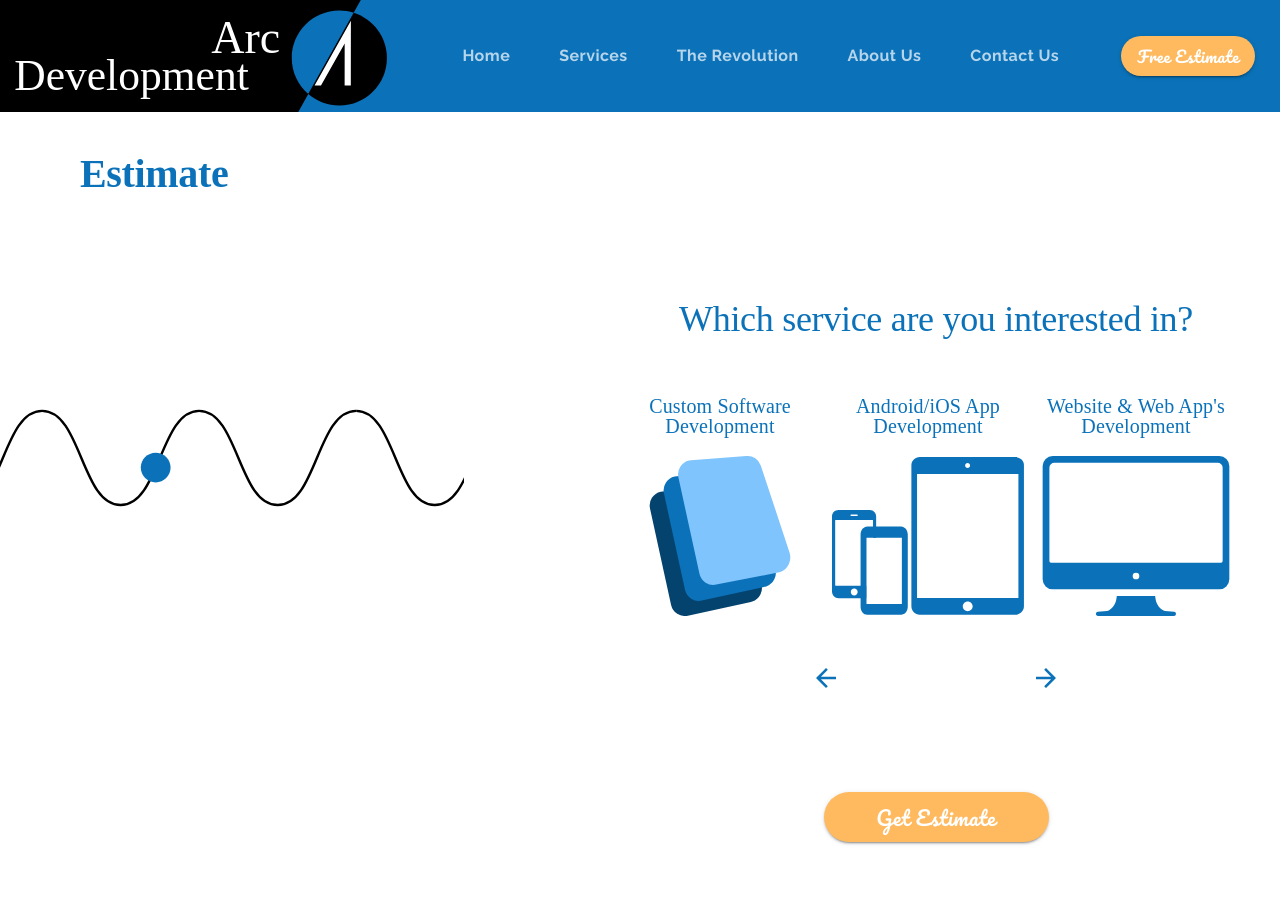
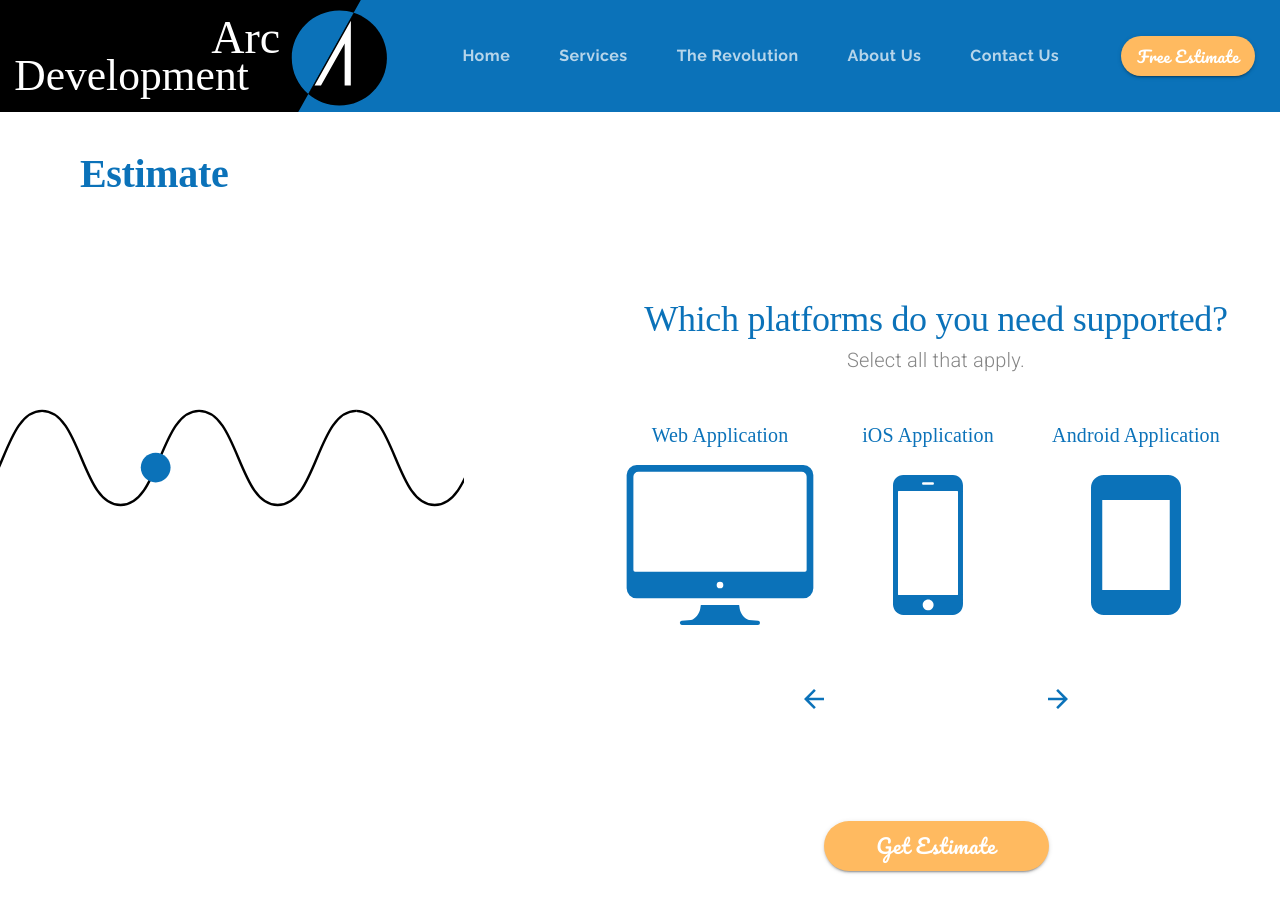
Before and after one commit to arunsinghsnd/NativeCodeLab, a React (Create React App) app: page /estimate in a window 1280 px wide. Shown: the top 912 px of the page. Built offline with nearby package versions, Linux system fonts and the light colour scheme.

Commit message:
impelemented the naviagation

```diff
--- a/src/components/Estimate.js
+++ b/src/components/Estimate.js
@@ -1,10 +1,11 @@
-import React from "react";
+import React, { useState } from "react";
 import {
   Grid,
   makeStyles,
   useTheme,
   Typography,
   useMediaQuery,
+  IconButton,
   Button,
 } from "@material-ui/core";
 import { cloneDeep, CloneDeep } from "lodash";
@@ -93,10 +94,6 @@ const defaultQuestions = [
     ],
   },
 ];
-
-const newQuestions = cloneDeep(defaultQuestions);
-newQuestions[0].options[0].selected = true;
-console.log(defaultQuestions[0].options[0]);
 
 const softwareQuestions = [
   { ...defaultQuestions[0], active: false },
@@ -318,10 +315,12 @@ const websiteQuestions = [
 
 const Estimate = () => {
   const classes = useStyles();
-  const theme = useTheme();
-  const matchesMD = useMediaQuery(theme.breakpoints.down("md"));
-  const matchesSM = useMediaQuery(theme.breakpoints.down("sm"));
-  const matchesXS = useMediaQuery(theme.breakpoints.down("xs"));
+  //const theme = useTheme();
+  // const matchesMD = useMediaQuery(theme.breakpoints.down("md"));
+  // const matchesSM = useMediaQuery(theme.breakpoints.down("sm"));
+  // const matchesXS = useMediaQuery(theme.breakpoints.down("xs"));
+
+  const [questions, setQuestions] = useState(softwareQuestions);
 
   const defaultOptions = {
     loop: true,
@@ -330,6 +329,30 @@ const Estimate = () => {
     rendererSettings: {
       preserveAspectRatio: "xMidYMid slice",
     },
+  };
+
+  const nextQuestion = () => {
+    const newQuestions = cloneDeep(questions);
+    const currentActive = newQuestions.filter(question => question.active);
+    const activeIndex = currentActive[0].id - 1;
+    const nextIndex = activeIndex + 1;
+
+    newQuestions[activeIndex] = { ...currentActive[0], active: false };
+    newQuestions[nextIndex] = { ...newQuestions[nextIndex], active: true };
+
+    setQuestions(newQuestions);
+  };
+
+  const previousQuestion = () => {
+    const newQuestions = cloneDeep(questions);
+    const currentActive = newQuestions.filter(question => question.active);
+    const activeIndex = currentActive[0].id - 1;
+    const nextIndex = activeIndex - 1;
+
+    newQuestions[activeIndex] = { ...currentActive[0], active: false };
+    newQuestions[nextIndex] = { ...newQuestions[nextIndex], active: true };
+
+    setQuestions(newQuestions);
   };
 
   return (
@@ -353,7 +376,7 @@ const Estimate = () => {
         lg
         style={{ marginRight: "2em", marginBottom: "25em" }}
       >
-        {defaultQuestions
+        {questions
           .filter(question => question.active)
           .map((question, index) => (
             <React.Fragment key={index}>
@@ -410,13 +433,17 @@ const Estimate = () => {
           item
           container
           justifyContent="space-between"
-          style={{ width: "15em", marginTop: "3em" }}
+          style={{ width: "18em", marginTop: "3em" }}
         >
           <Grid item>
-            <img src={backArrow} alt="Previous Question" />
+            <IconButton onClick={previousQuestion}>
+              <img src={backArrow} alt="Previous Question" />
+            </IconButton>
           </Grid>
           <Grid item>
-            <img src={forwardArrow} alt="Next Question" />
+            <IconButton onClick={nextQuestion}>
+              <img src={forwardArrow} alt="Next Question" />
+            </IconButton>
           </Grid>
         </Grid>
         <Grid item>
```
